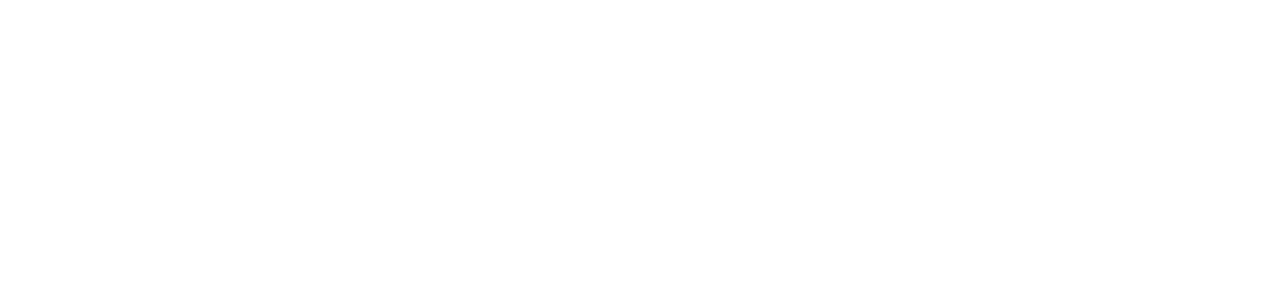
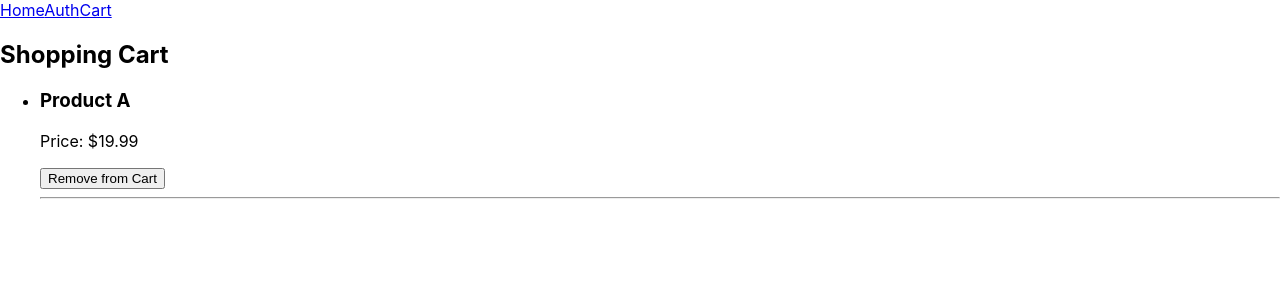
Before and after one commit to Atlarus/online-ordering-system, a React (Create React App) app: page /Cart in a window 1280 px wide. Before the commit this address had no page. Shown: the top 300 px of the page. Built offline with nearby package versions, Linux system fonts and the light colour scheme.

Commit message:
Version 0.1

```diff
--- a/src/App.js
+++ b/src/App.js
@@ -1,21 +1,33 @@
 import { BrowserRouter, Routes, Route } from 'react-router-dom';
 import './App.css';
 import Products from './pages/components/Products';
+import Auth from './pages/Auth';
+import Cart from './pages/components/Cart';
+import { useState } from 'react';
+import Layout from './pages/Layout';
 
 function App() {
 
   // Sample product data (replace with actual product data)
-  const products = [
+  const [products, setProducts] = useState([
     { id: 1, name: 'Product A', description: 'Description for Product A', price: 19.99 },
     { id: 2, name: 'Product B', description: 'Description for Product B', price: 29.99 },
     { id: 3, name: 'Product C', description: 'Description for Product C', price: 39.99 },
-    { id: 4, name: 'Product D', description: 'Description for Product C', price: 49.99 },
-  ];
+    { id: 4, name: 'Product D', description: 'Description for Product C', price: 49.99 }
+  ]);
+
+  const [cart, setCart] = useState([
+    { id: 1, name: 'Product A', description: 'Description for Product A', price: 19.99}
+  ]);
 
   return (
     <BrowserRouter>
       <Routes>
-        <Route path='/' element={<Products products={products}/>} />
+        <Route exact path='/' element={<Layout />}>
+          <Route index element={<Products products={products} />} />
+          <Route path='/Auth' element={<Auth />} />
+          <Route path='/Cart' element={<Cart cart={cart} setCart={setCart} />} />
+        </Route>
       </Routes>
     </BrowserRouter>
   );
--- a/src/pages/Auth.js
+++ b/src/pages/Auth.js
@@ -1,5 +1,6 @@
 // Import necessary dependencies
 import React, { useState } from 'react';
+import { useNavigate } from 'react-router-dom';
 
 // Sample authentication functions (replace with actual authentication logic)
 const loginCheck = async (username, password) => {
@@ -18,6 +19,9 @@
 
 // React component for User Authentication
 const Auth = () => {
+  // Const for navigation
+  const navigate = useNavigate();
+
   // State for form input values
   const [username, setUsername] = useState('');
   const [password, setPassword] = useState('');
@@ -38,6 +42,7 @@
       console.log('Login successful:', user);
       setIsLoggedIn(true);
       setError(null);
+      navigate("/");
     } catch (error) {
       console.error('Login failed:', error.message);
       setError('Invalid credentials. Please try again.');
--- a/src/pages/Layout.js
+++ b/src/pages/Layout.js
@@ -0,0 +1,17 @@
+import { Link, Outlet } from "react-router-dom";
+
+const Layout = () => {
+    return(
+        <div>
+            <nav>
+                <Link to={'/'}>Home</Link>
+                <Link to={'/Auth'}>Auth</Link>
+                <Link to={'/Cart'}>Cart</Link>
+            </nav>
+
+            <Outlet />
+        </div>
+    )
+}
+
+export default Layout;
--- a/src/pages/components/Cart.js
+++ b/src/pages/components/Cart.js
@@ -0,0 +1,37 @@
+// Import necessary dependencies
+import React, { useState } from 'react';
+
+// Sample product data (replace with actual product data)
+const products = [
+  { id: 1, name: 'Product A', description: 'Description for Product A', price: 19.99 },
+  { id: 2, name: 'Product B', description: 'Description for Product B', price: 29.99 },
+  { id: 3, name: 'Product C', description: 'Description for Product C', price: 39.99 },
+];
+
+// React component for Shopping Cart
+const Cart = ({cart, setCart}) => {
+
+  // Function to remove a product from the cart
+  const removeFromCart = (productId) => {
+    const updatedCart = cart.filter((item) => item.id !== productId);
+    setCart(updatedCart);
+  };
+
+  return (
+    <div>
+      <h2>Shopping Cart</h2>
+      <ul>
+        {cart.map((item) => (
+          <li key={item.id}>
+            <h3>{item.name}</h3>
+            <p>Price: ${item.price.toFixed(2)}</p>
+            <button onClick={() => removeFromCart(item.id)}>Remove from Cart</button>
+            <hr />
+          </li>
+        ))}
+      </ul>
+    </div>
+  );
+};
+
+export default Cart;
```
